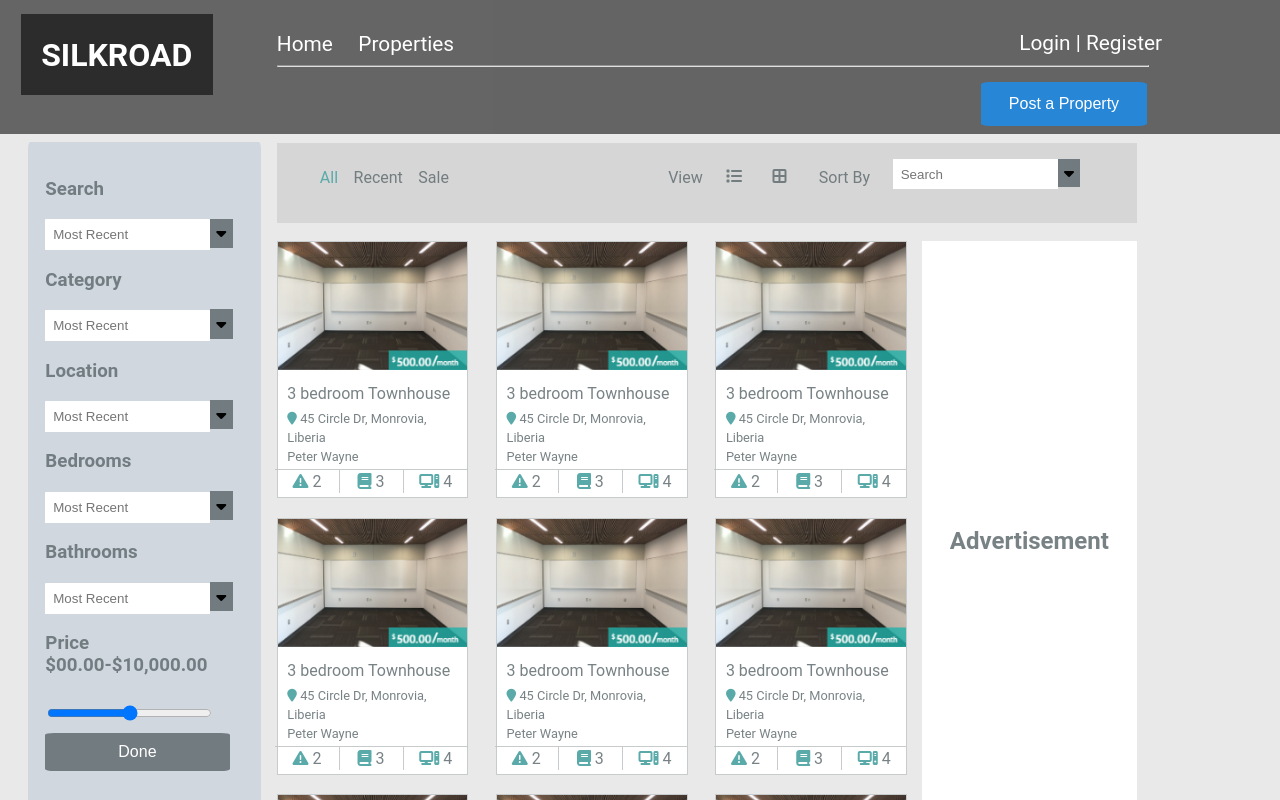
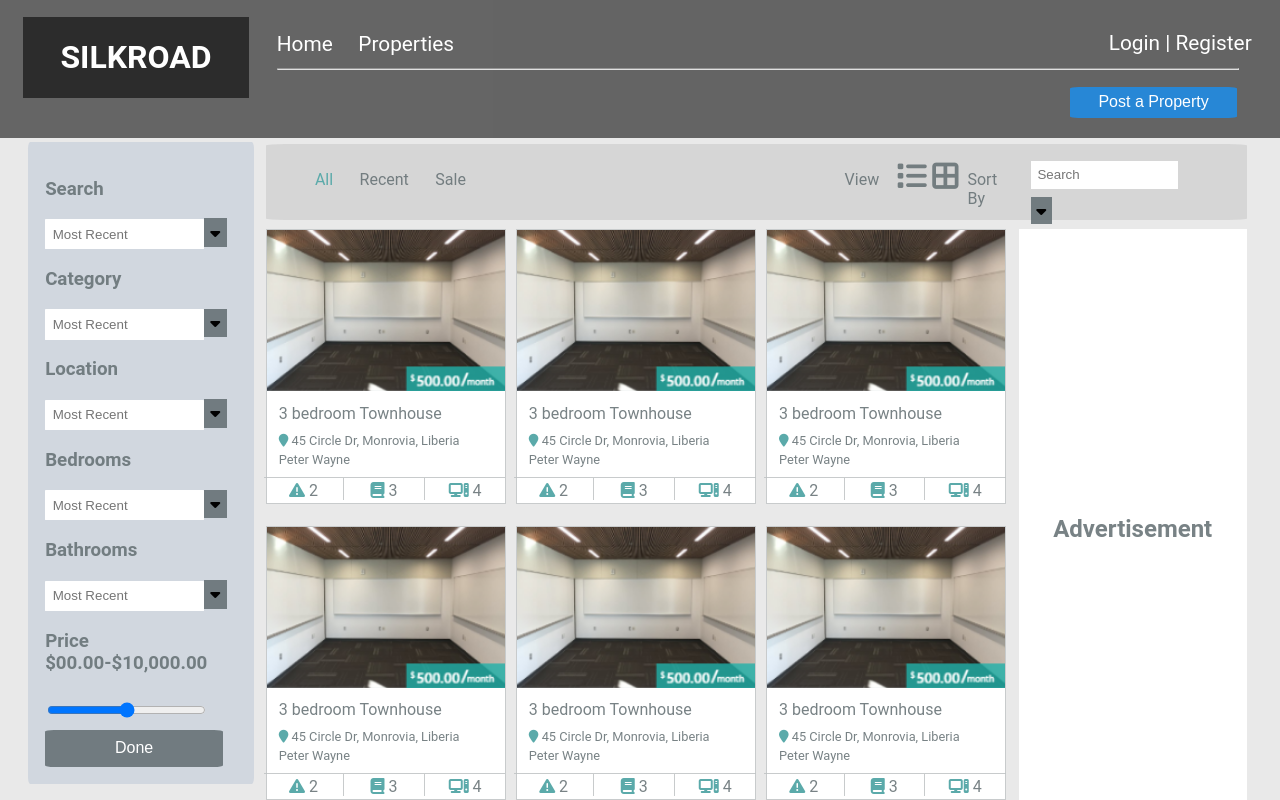
Before and after one commit to boaslah/SilkRoad-vue, a Vue app: page /properties in a window 1280 px wide. Shown: the top 800 px of the page. Built offline with nearby package versions, Linux system fonts and the light colour scheme.

Commit message:
updated header

```diff
--- a/src/App.vue
+++ b/src/App.vue
@@ -21,6 +21,9 @@ export default {
 .active{
     color:rgb(91, 170, 170);
 }
+button:hover{
+  cursor: pointer;
+}
 body{
   font-family: 'Roboto', serif;
 }
--- a/src/components/Header.vue
+++ b/src/components/Header.vue
@@ -71,25 +71,24 @@
 
 <script>
 
+import {showAndHideItem, showMenu, hideMenu} from "../helper.js"
 
-    export default {
-        name: 'Header',
-        methods:{
-            showMenu(id){
-                let name = document.getElementById(id);
-                name.style.display = "block";
-            },
-            hideMenu(id){
-                let name = document.getElementById(id);
-                name.style.display = "none";
-            }
-        }
+export default {
+    name: 'Header',
+    components: {
+    },
+    methods:{
+        showAndHideItem,
+        showMenu,
+        hideMenu
     }
+}
 
 </script>
 
 
 <style scoped>
+
 #cover{
     display: none;
 }
@@ -101,8 +100,8 @@
 
 .head{
     display: grid;
-    grid-template-columns: 15% 85%;
-    column-gap: 5%;
+    grid-template-columns: 18% 88%;
+    column-gap: 2%;
     background-color: rgba(0, 0, 0, 0.568);
     color: white;
     padding: 3%;
@@ -128,14 +127,14 @@
 }
 
 .register{
-    margin: -2% 0% 0% 58%;
+    margin: -2% 0% 0% 65%;
     width:100%;
     position: fixed;
 }
 
 .row2 button{
-    margin: -1% 0% 0% 55%;
-    padding:1%;
+    margin: -1% 0% 0% 62%;
+    padding:0.5%;
     width:13%;
     border:none;
     color:white;
@@ -152,7 +151,9 @@
 
 .row1{
     background-color: rgb(44, 44, 44);
+    margin: 1%;
 }
+
 .row1 h1{
     text-align: center;
 }
@@ -163,7 +164,7 @@
 }
 
 hr{
-    width: 68%;
+    width: 75%;
     background-color:white;
     opacity:0.9;
     position: fixed;
@@ -177,7 +178,6 @@ hr{
         display: block;
         float: right;
     }
-
 
     #cover{
         background-color: rgba(56, 56, 59, 0.952);
--- a/src/components/HomePage.vue
+++ b/src/components/HomePage.vue
@@ -1,6 +1,6 @@
 <template>
 
-    <div class="main">
+    <div id="main">
         <div class="main1"></div>
         <div class="main2">
             <div>
@@ -24,7 +24,7 @@
 <script>
 
     export default {
-        name: 'HomePage'
+        name: 'HomePage',
     }
 
 </script>
@@ -36,7 +36,7 @@ h3 i{
     margin-top: 3%;
 }
 
-.main h1{
+#main h1{
     text-align: center;
 }
 
@@ -52,7 +52,7 @@ h3 i{
     font-size: 25px;
 }
 
-.main{
+#main{
     display: grid;
     grid-template-columns: 25% 50% 50%;
     color: white;
@@ -80,7 +80,7 @@ h3{
 
 @media only screen and (max-width: 600px) {
 
-    .main{
+    #main{
         margin: 70% 0% -40% -2%;
         display: grid;
         grid-template-columns: 5% 90% 5%;
@@ -97,7 +97,7 @@ h3{
 
 @media only screen and (max-width: 1000px) {
 
-    .main{
+    #main{
         margin: 40% 0% 0% -2%;
         display: grid;
         grid-template-columns: 5% 90% 5%;
--- a/src/components/HousesGrid.vue
+++ b/src/components/HousesGrid.vue
@@ -67,6 +67,10 @@ span{
     font-size: 80%;
     margin-top: 35%;
 }
+img{
+    width: 100%;
+    /* position: absolute; */
+}
 
 .img-grid{
     display: grid;
@@ -77,13 +81,11 @@ span{
 
 .houses{
     background-color: white;
-    width: 89%;
+    width: 98%;
     border: solid 1px rgba(192, 195, 196, 0.863);
 }
 
-img{
-    width: 100% !important;
-}
+
 .house-details{
     margin: 0% 5% 5% 5%;
     margin-top: -3%;
--- a/src/components/HousesList.vue
+++ b/src/components/HousesList.vue
@@ -34,7 +34,7 @@ export default{
 <style scoped>
 
 .img-list{
-    margin-bottom: 3%;
+    margin: 0% -3% 3% 0%;
 }
 
 .active-back{
--- a/src/components/Login.vue
+++ b/src/components/Login.vue
@@ -150,7 +150,7 @@
 @media only screen and (max-width: 1000px) {
 
     .main{
-        margin: 40% 0% 0% -2%;
+        margin: 30% 0% 0% -2%;
         display: grid;
         grid-template-columns: 5% 90% 5%;
     }
--- a/src/components/Properties.vue
+++ b/src/components/Properties.vue
@@ -90,6 +90,8 @@
     import HousesGrid from "./HousesGrid";
     import HousesList from "./HousesList";
     import Footer from "./Footer";
+    import {showAndHideItem} from "../helper.js"
+
 
     export default {
         name: 'Properties',
@@ -99,12 +101,7 @@
             HousesList
         },
         methods:{
-            showAndHideItem(currentViewId, oppositeViewId, action){
-                let currentView = document.getElementById(currentViewId);
-                let oppositeView = document.getElementById(oppositeViewId);
-                currentView.style.display = action;
-                oppositeView.style.display = "none";
-            }
+            showAndHideItem
         }
     }
 
@@ -112,25 +109,27 @@
 
 <style scoped>
 
+
 #list-view{
     display: none;
 }
 
 .icon1{
     width: 5%;
-    margin-top: 3.5%;
+    margin-top: 2%;
+    font-size: 30px;
 }
 
 .icon {
     padding:3.3%;
     background-color:rgba(98, 110, 114, 0.863);
     color: black;
+
 }
 
 .prop-menu{
     display: grid;
-    grid-template-columns: 40% 60%;
-    column-gap: 5%;
+    grid-template-columns: 60% 40%;
     margin: 1% 5% 0% 5%;
     color: rgba(98, 110, 114, 0.863);
 }
@@ -141,16 +140,15 @@
 
 .properties-main{
     display: grid;
-    grid-template-columns: 22% 78%;
-    margin: 10% 10% 0% 1%;
+    grid-template-columns: 20% 80%;
+    margin: 10% 2% 0% 1%;
 }
 
 .col1{
     background-color:rgb(209, 215, 223);
     border-radius: 1%;
     padding: 7%;
-    margin: 3%;
-    margin-bottom: 120%;
+    margin: 3% 5% 170% 3%;
 }
 h3, h2{
     color: rgba(98, 110, 114, 0.863);
@@ -199,29 +197,28 @@ h2{
 
 .col2-row1{
     background-color:rgb(214, 214, 214);
-    margin: 1%;
+    margin-top: 1%;
+    border-radius: 2%;
 }
 .col2-row2{
     display: grid;
     grid-template-columns: 75% 25%;
-    margin: 1%;
+    margin-top: 1%;
 }
 .col2{
     display: grid;
-    grid-template-rows: 10% 90%;
+    grid-template-rows: 8% 92%;
 }
 
 .row2-col1{
     display: grid;
     grid-template-rows: 33% 33% 33%;
 }
-.row2-col1 img{
-    width: 90%;
-}
 
 .row2-col2{
     background-color: white;
     margin-bottom: 85%;
+    margin-left: 7%;
 }
 
 @media only screen and (max-width: 600px) {
--- /dev/null
+++ b/src/components/Widget.vue
@@ -0,0 +1,151 @@
+<template>
+
+    <div id="widget-main">
+        <div class="center-box">
+
+            <div class="center-box-rows">
+                <div class="center-box-row1">
+                    <p>FILTER</p>
+
+                    <p class="box-nav1 active">All</p>
+                    <p class="box-nav2">Rent</p>
+                    <p class="box-nav3">Sale</p>
+                </div>
+                <div class="center-box-row2">
+                    <input type="text" placeholder="      KEYWORD">
+                </div>
+
+                <div class="center-box-row3">
+
+                    <select name="role">
+
+                        <option value="category">category</option>
+
+                    </select>
+
+                    <select name="role" class="second-row">
+
+                        <option value="category">category</option>
+
+                    </select>
+
+                </div>
+
+                <div class="center-box-row4">
+
+                    <select name="role">
+
+                        <option value="category">category</option>
+
+                    </select>
+
+                    <select name="role" class="second-row">
+
+                        <option value="category">category</option>
+
+                    </select>
+
+                </div>
+                <div  class="center-box-row5">
+                    <!-- <p>Price   $00.00-$10,000.00</p><br> -->
+                    <input type="range" name="" id="range" class="active">
+                    <button>Find it</button>
+                </div>
+
+            <div>
+        </div>
+    </div>
+
+</template>
+
+<script>
+
+    export default {
+        name: 'HomePage'
+    }
+
+</script>
+
+<style scoped>
+
+h3 i{
+    color: white;
+    margin-top: 3%;
+}
+
+#widget-main h1{
+    text-align: center;
+}
+
+.main2{
+    padding: 0% 10% 0% 10%;
+}
+.main-bottom{
+    text-align: center;
+    margin-top: 18%;
+}
+.main-bottom i{
+    margin-top: -15%;
+    font-size: 25px;
+}
+
+#widget-main{
+    display: grid;
+    grid-template-columns: 25% 50% 50%;
+    color: white;
+    position: fixed;
+    width: 100%;
+    margin: 17% 0% 0% 0%;
+}
+#homepage-input{
+    margin: auto;
+    display: block;
+    border: none;
+    padding: 1%;
+    width: 95%;
+    background-color:rgba(0, 0, 0, 0.644);
+}
+h3{
+    margin: auto;
+    display: block;
+    text-align: right;
+    margin: 1% 2% 0% 0%;
+}
+::placeholder{
+    color: white !important;
+}
+
+@media only screen and (max-width: 600px) {
+
+    #widget-main{
+        margin: 70% 0% -40% -2%;
+        display: grid;
+        grid-template-columns: 5% 90% 5%;
+    }
+    #homepage-input{
+        width: 94%;
+        padding: 10%;
+    }
+    .main-bottom{
+        text-align: center;
+        margin-top: 100%;
+    }
+}
+
+@media only screen and (max-width: 1000px) {
+
+    #widget-main{
+        margin: 40% 0% 0% -2%;
+        display: grid;
+        grid-template-columns: 5% 90% 5%;
+    }
+    #homepage-input{
+        width: 94%;
+        padding: 1.5%;
+    }
+    .main-bottom{
+        text-align: center;
+        margin-top: 63%;
+    }
+}
+</style>
--- /dev/null
+++ b/src/helper.js
@@ -0,0 +1,20 @@
+function showAndHideItem (currentViewId, oppositeViewId, action){
+    let currentView = document.getElementById(currentViewId);
+    let oppositeView = document.getElementById(oppositeViewId);
+    currentView.style.display = action;
+    oppositeView.style.display = "none";
+}
+function showMenu(id){
+    let name = document.getElementById(id);
+    name.style.display = "block";
+}
+function hideMenu(id){
+    let name = document.getElementById(id);
+    name.style.display = "none";
+}
+
+export{
+    showAndHideItem,
+    hideMenu,
+    showMenu
+}
```
